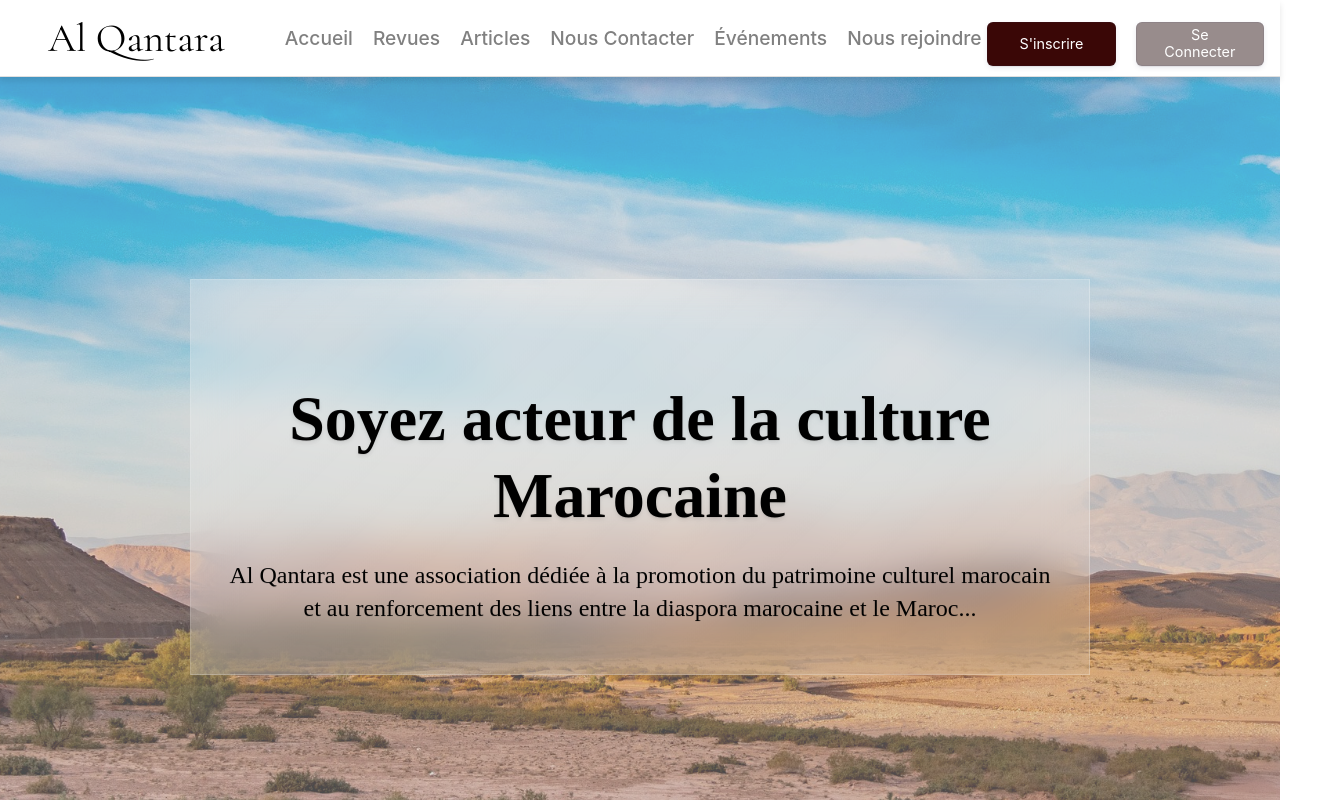
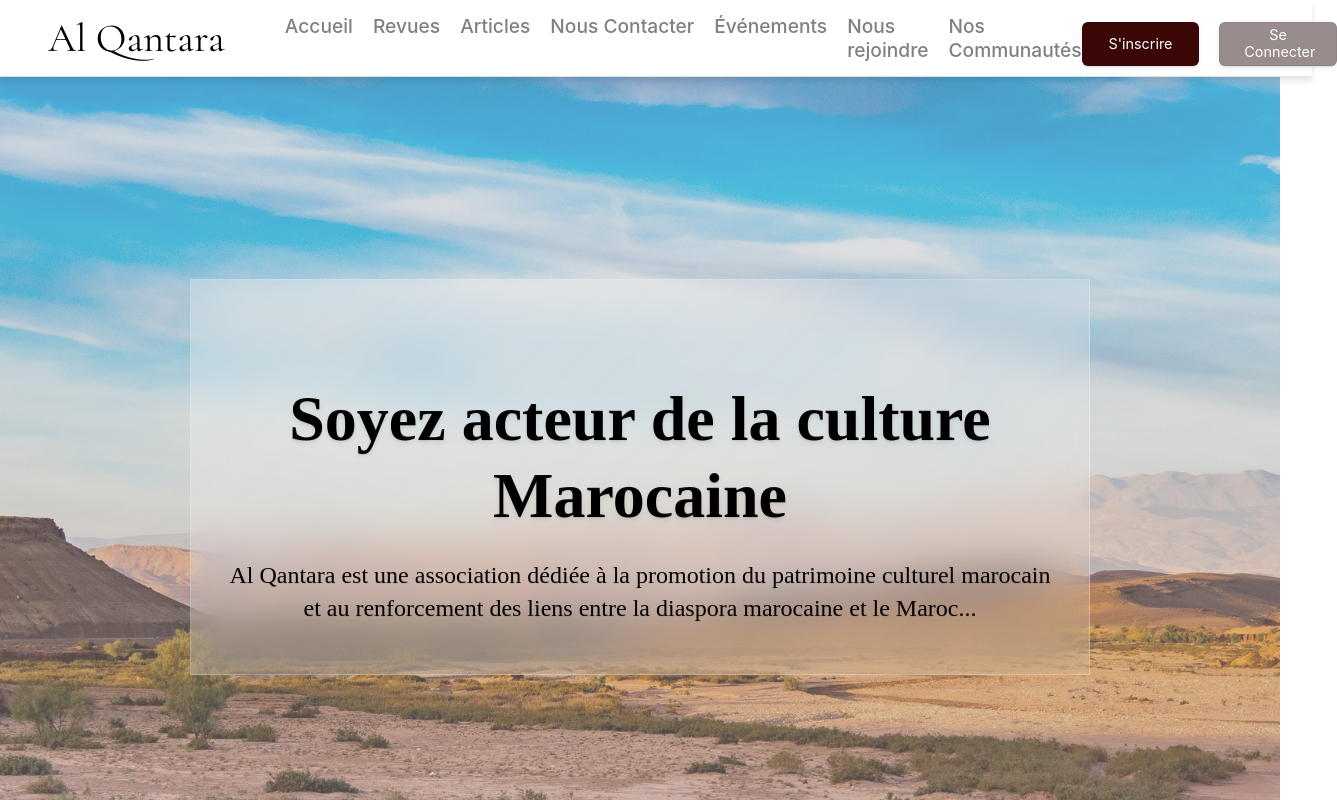
Before and after one commit to Medmat0/Al_Qantara_Webpp, an Angular app in the folder al-qantara-front-v1/: page / in a window 1280 px wide. Shown: the top 800 px of the page, 1337 px wide, since content can reach past the window. Built offline with nearby package versions, Linux system fonts and the light colour scheme; no server answers.

Commit message:
adding route

```diff
--- a/al-qantara-front-v1/src/app/member/components/nav-bar/nav-bar.component.html
+++ b/al-qantara-front-v1/src/app/member/components/nav-bar/nav-bar.component.html
@@ -25,6 +25,7 @@
         <li><a (click)="navigateTo('/contacts')">Nous&nbsp;Contacter</a></li>
         <li><a (click)="navigateTo('/events')">Événements</a></li>
         <li><a (click)="navigateTo('/recruitment')">Nous rejoindre</a></li>
+        <li><a (click)="navigateTo('/communities')">Nos Communautés</a></li>
       </ul>
 
       <div class="ConnectingOptions">
```
